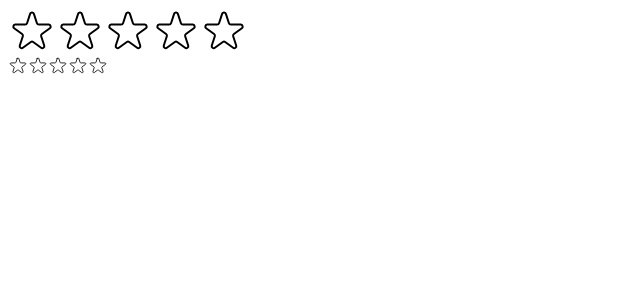
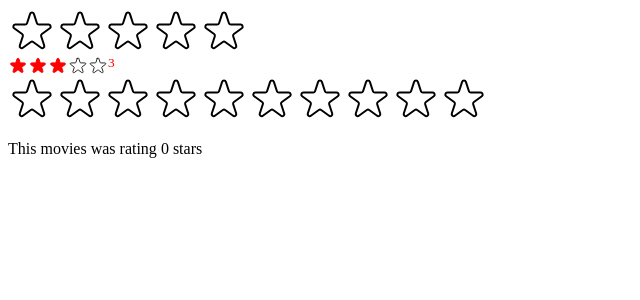
Before and after one commit to byunn90/PopFlix-Cinema, a React (Create React App) app in the folder usepopcorn/: page / in a window 1280 px wide. Shown: the top 300 px of the page, without its empty margins (0-640 px from the left). Built offline with nearby package versions, Linux system fonts and the light colour scheme.

Commit message:
propTypes

```diff
--- a/usepopcorn/src/StaringRating.js
+++ b/usepopcorn/src/StaringRating.js
@@ -1,4 +1,5 @@
 import { useState } from "react";
+import PropTypes from "prop-types";
 
 const containerStyle = {
   display: "flex",
@@ -10,18 +11,31 @@
   display: "flex",
 };
 
+StarRating.propTypes = {
+  maxRating: PropTypes.number,
+  defaultRating: PropTypes.number,
+  color: PropTypes.string,
+  size: PropTypes.number,
+  messages: PropTypes.array,
+  className: PropTypes.string,
+  onSetRating: PropTypes.func,
+};
+
 export default function StarRating({
   maxRating = 5,
   color = "#fcc419",
   size = 48,
   className = "",
   messages = [],
+  defaultRating = 0,
+  onSetRating,
 }) {
-  const [rating, setRating] = useState(0);
+  const [rating, setRating] = useState(defaultRating);
   const [tempRating, setTempRating] = useState(0);
 
   function handleRating(onRate) {
     setRating(onRate);
+    onSetRating(onRate);
   }
   const textStyle = {
     lineHeight: "1",
--- a/usepopcorn/src/index.js
+++ b/usepopcorn/src/index.js
@@ -1,9 +1,20 @@
-import React from "react";
+import React, { useState } from "react";
 import ReactDOM from "react-dom/client";
 // import "./index.css";
 // import App from "./App";
 
 import StarRating from "./StaringRating";
+
+function Test() {
+  const [movieRating, setMovieRating] = useState(0);
+
+  return (
+    <div>
+      <StarRating color="blue" maxRating={10} onSetRating={setMovieRating} />
+      <p>This movies was rating {movieRating} stars</p>
+    </div>
+  );
+}
 
 const root = ReactDOM.createRoot(document.getElementById("root"));
 root.render(
@@ -12,7 +23,9 @@
     <StarRating
       maxRating={5}
       messages={["Terriable", "Bad", "Okay", "Good", "Amazing"]}
+      onSetRating={() => {}}
     />
-    <StarRating size={20} color="red" className="test" />
+    <StarRating size={20} color="red" className="test" defaultRating={3} />
+    <Test />
   </React.StrictMode>
 );
```
